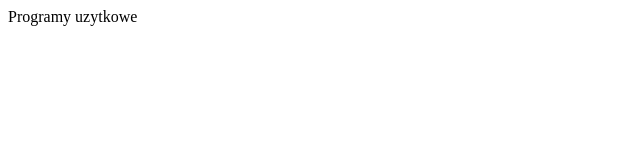
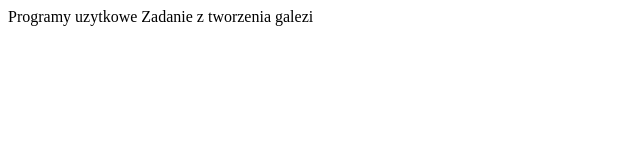
Before and after one commit to Roblis/ProgUzytkowe, a plain HTML site: page index.html in a window 1280 px wide. Shown: the whole page, without its empty margins (0-640 px from the left). Drawn offline with Linux system fonts and the light colour scheme.

Commit message:
dokonano malych zmian index.html i README

```diff
--- a/index.html
+++ b/index.html
@@ -6,5 +6,6 @@
 </head>
 <body>
   Programy uzytkowe
+  Zadanie z tworzenia galezi
 </body>
 </html>
```
Also changed, not shown: 1 other file.
